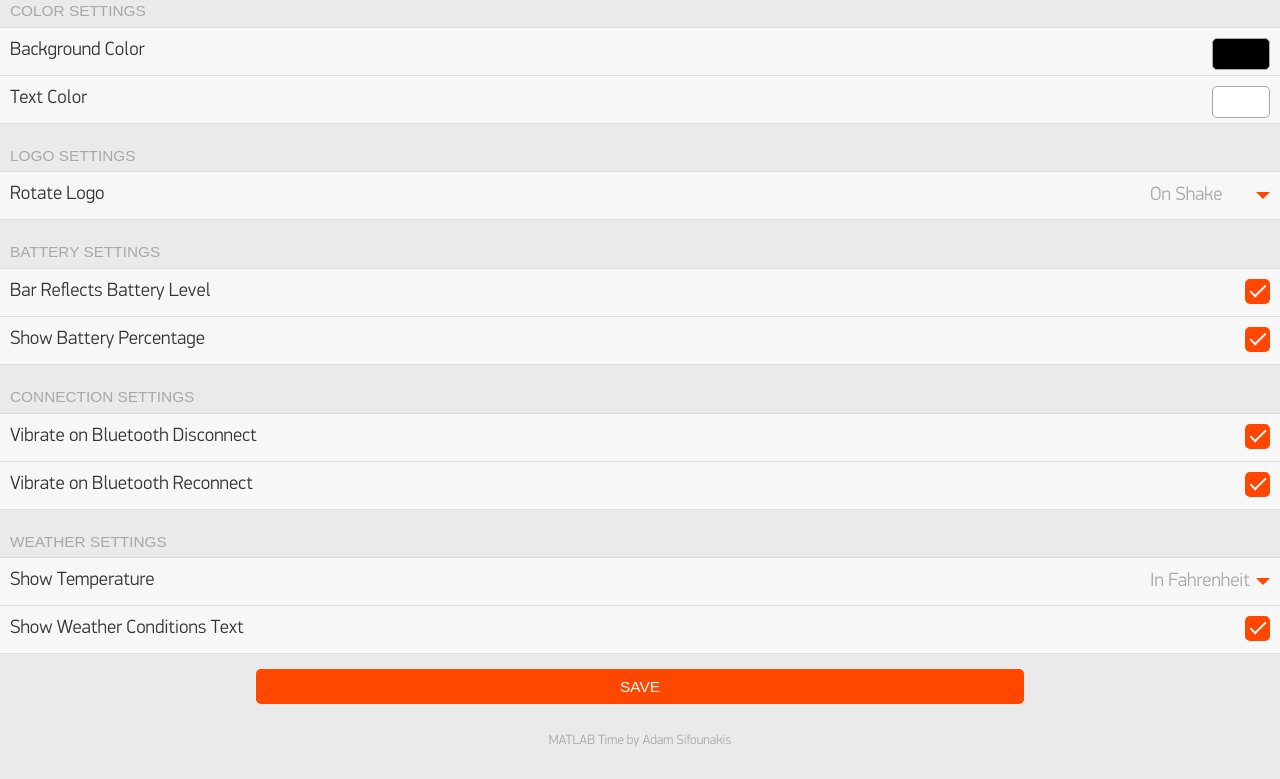
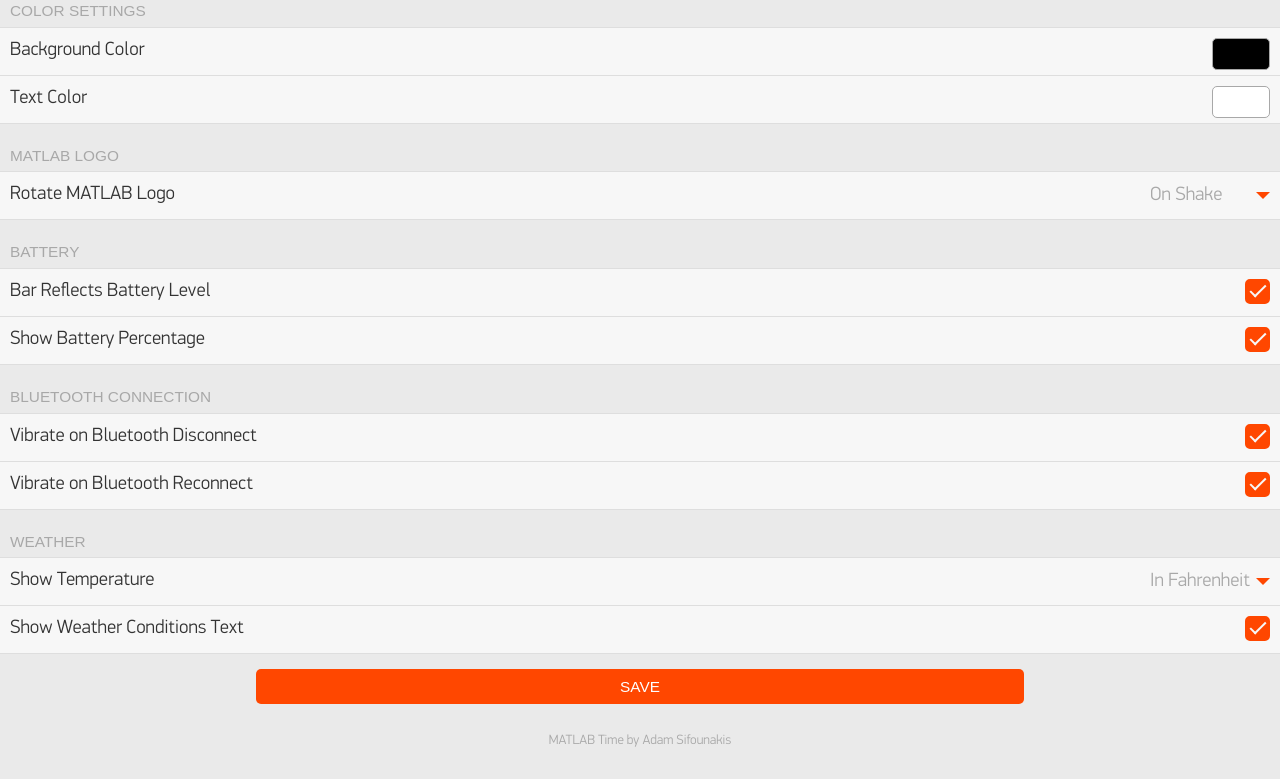
Before and after one commit to sifounak/MATLAB_Time, a website: page index.html in a window 1280 px wide. Shown: the part 63-842 px from the top of the page. Drawn offline with Linux system fonts and the light colour scheme.

Commit message:
Updated layout and commented out some settings.

```diff
--- a/index.html
+++ b/index.html
@@ -24,10 +24,10 @@
 	</div>
 
 	<div class='item-container'>
-		<div class='item-container-header'>Logo Settings</div>
+		<div class='item-container-header'>MATLAB Logo</div>
 		<div class='item-container-content'>
 			<label class='item' for="select-native-2">
-				Rotate Logo
+				Rotate MATLAB Logo
 				<select name="rotateLogo" id="rotateLogo" class="item-select">
 					<option class="item-select-option" value="0">Off</option>
 					<option class="item-select-option" value="1">Every Minute</option>
@@ -39,7 +39,7 @@
 	</div>
 
 	<div class='item-container'>
-	<div class='item-container-header'>Battery Settings</div>
+	<div class='item-container-header'>Battery</div>
 		<div class='item-container-content'>
 			<label class='item'>
 				Bar Reflects Battery Level
@@ -53,7 +53,7 @@
 	</div>
 
 	<div class='item-container'>
-		<div class='item-container-header'>Connection Settings</div>
+		<div class='item-container-header'>Bluetooth Connection</div>
 		<div class='item-container-content'>
 			<label class='item'>
 				Vibrate on Bluetooth Disconnect
@@ -83,9 +83,10 @@
 	-->
 
 	<div class='item-container'>
-		<div class="item-container-header">Weather Settings</div>
+		<div class="item-container-header">Weather</div>
 		<div class="item-container-content">
-			<label class='item' for="select-native-2">Show Temperature
+			<label class='item' for="select-native-2">
+				Show Temperature
 				<select name="tempUnits" id="tempUnits" class="item-select">
 					<option class="item-select-option" value="0">Off</option>
 					<option class="item-select-option" value="1">In Celsius</option>
--- a/js/main.js
+++ b/js/main.js
@@ -40,23 +40,23 @@ function getAndStoreConfigData() {
 	var options = {
 		backgroundColor: $backgroundColorPicker.val(),
 		textColor: $textColorPicker.val(),
-		rotateLogo: $textColorPicker.val(),
+		//rotateLogo: $textColorPicker.val(),
 		reflectBatt: $reflectBatt[0].checked,
 		showBattPct: $showBattPct[0].checked,
 		vibeDisconnect: $vibeDisconnect[0].checked,
 		vibeConnect: $vibeConnect[0].checked,
-		tempUnits: $tempUnits.val(),
+		//tempUnits: $tempUnits.val(),
 		showConditions: $showConditions[0].checked
 	};
 
 	localStorage.backgroundColor = options.backgroundColor;
 	localStorage.textColor = options.textColor;
-	localStorage.rotateLogo = options.rotateLogo;
+	//localStorage.rotateLogo = options.rotateLogo;
 	localStorage.reflectBatt = options.reflectBatt;
 	localStorage.showBattPct = options.showBattPct;
 	localStorage.vibeDisconnect = options.vibeDisconnect;
 	localStorage.vibeConnect = options.vibeConnect;
-	localStorage.tempUnits = options.tempUnits;
+	//localStorage.tempUnits = options.tempUnits;
 	localStorage.showConditions = options.showConditions;
 
 	console.log('Got options: ' + JSON.stringify(options));
```
